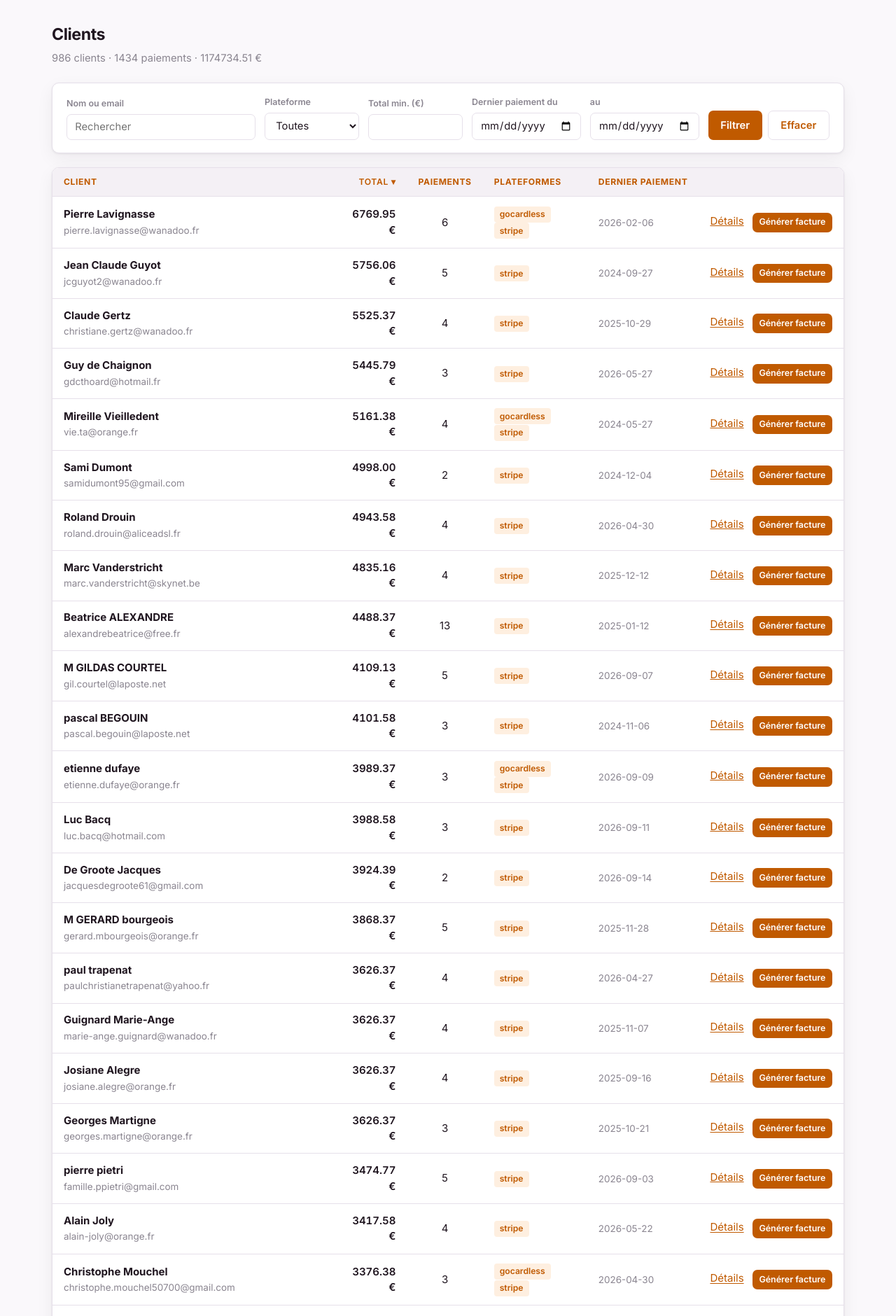
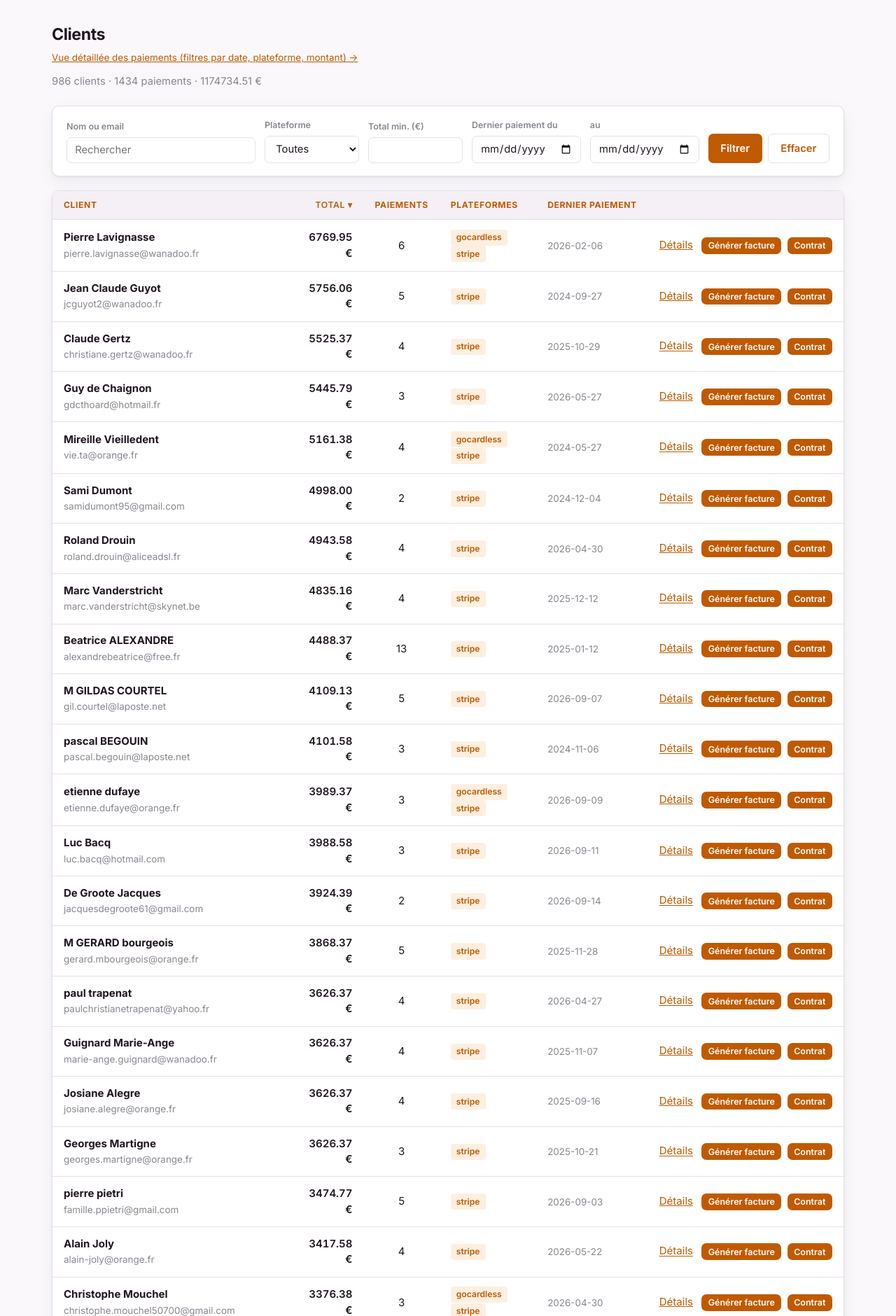
Before and after one commit to secureetech/secureetech-facturation, a Flask app: page /clients in a window 1280 px wide. Shown: the part 60-1940 px from the top of the page at 70% size. Run offline with Flask 3, Linux system fonts and the light colour scheme; a user stored in the database is signed in; data comes from the database, SQL or seed files in the repository.

Commit message:
Boutons Generer facture / Contrat par client + lien vue paiements

```diff
--- a/templates/clients.html
+++ b/templates/clients.html
@@ -7,6 +7,7 @@
 {% endmacro %}
 {% block content %}
 <h2>Clients</h2>
+<p class="discret" style="margin:.3rem 0 .8rem;"><a href="{{ url_for('paiements') }}">Vue détaillée des paiements (filtres par date, plateforme, montant) →</a></p>
 <p class="sous-titre">{{ clients|length }} client{{ 's' if clients|length > 1 else '' }} &middot; {{ nb_paiements }} paiements &middot; {{ "%.2f"|format(total_affiche) }} €</p>
 
 <form method="get" class="filtres">
@@ -46,8 +47,14 @@
         <td>{% for s in (c.sources or '').split(',') if s %}<span class="tag">{{ s }}</span>{% endfor %}</td>
         <td class="discret">{{ c.dernier_paiement }}</td>
         <td style="white-space:nowrap"><a href="{{ url_for('detail_client', client_nom=c.client_nom) }}">Détails</a>
-          <a class="bouton" style="font-size:.78rem;padding:.28rem .6rem;margin-left:8px"
-             href="{{ url_for('factures', client_nom=c.client_nom, email=c.email or '') }}#creer">Générer facture</a></td>
+          <form method="post" action="{{ url_for('clients_generer_facture') }}" style="display:inline;margin-left:8px">
+            <input type="hidden" name="client_nom" value="{{ c.client_nom }}">
+            <button type="submit" class="bouton" style="font-size:.78rem;padding:.28rem .6rem;cursor:pointer">Générer facture</button>
+          </form>
+          <form method="post" action="{{ url_for('clients_generer_contrat') }}" style="display:inline;margin-left:4px">
+            <input type="hidden" name="client_nom" value="{{ c.client_nom }}">
+            <button type="submit" style="font-size:.78rem;padding:.28rem .6rem;cursor:pointer">Contrat</button>
+          </form></td>
       </tr>
       {% endfor %}
     </tbody>
```
